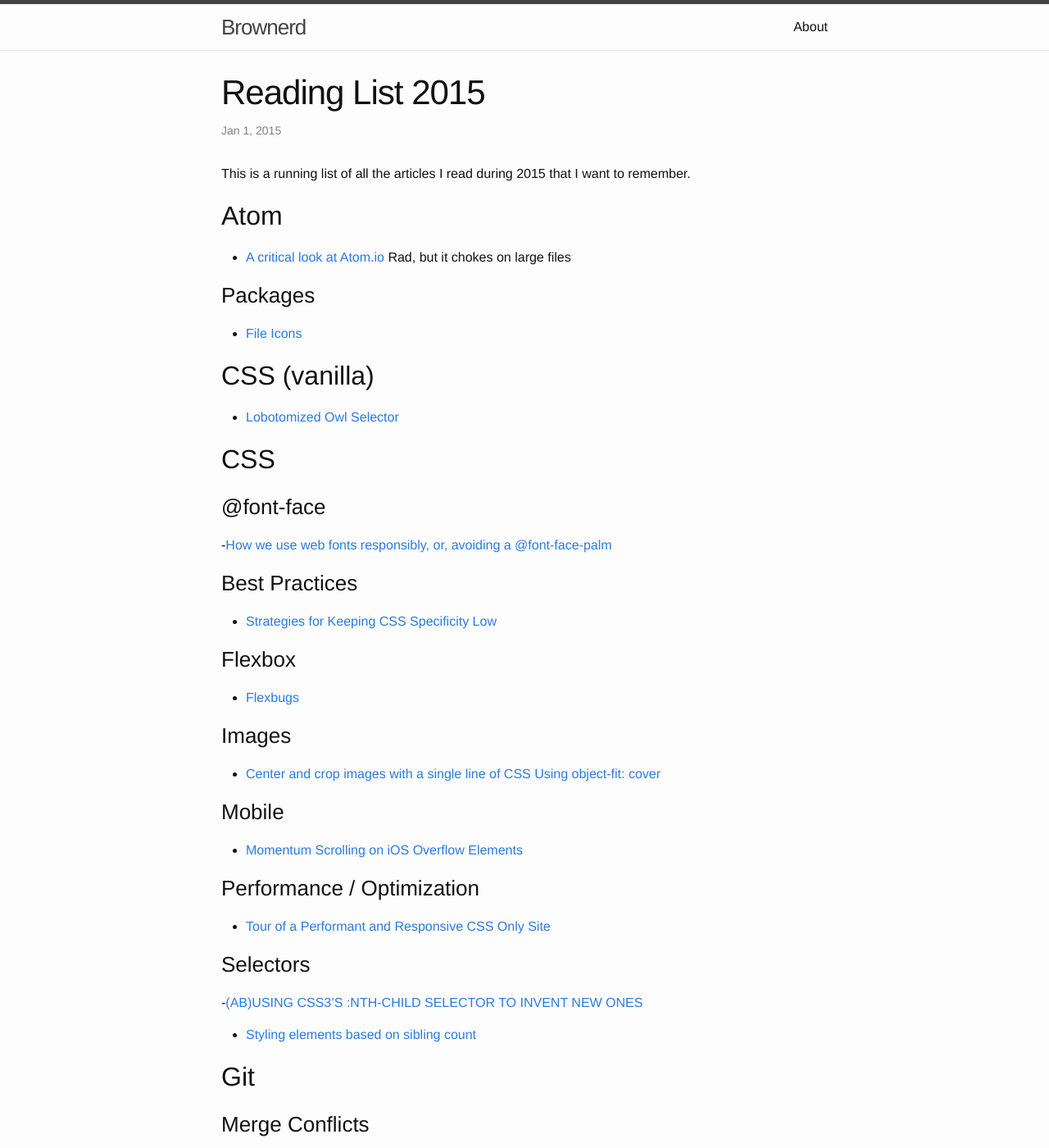
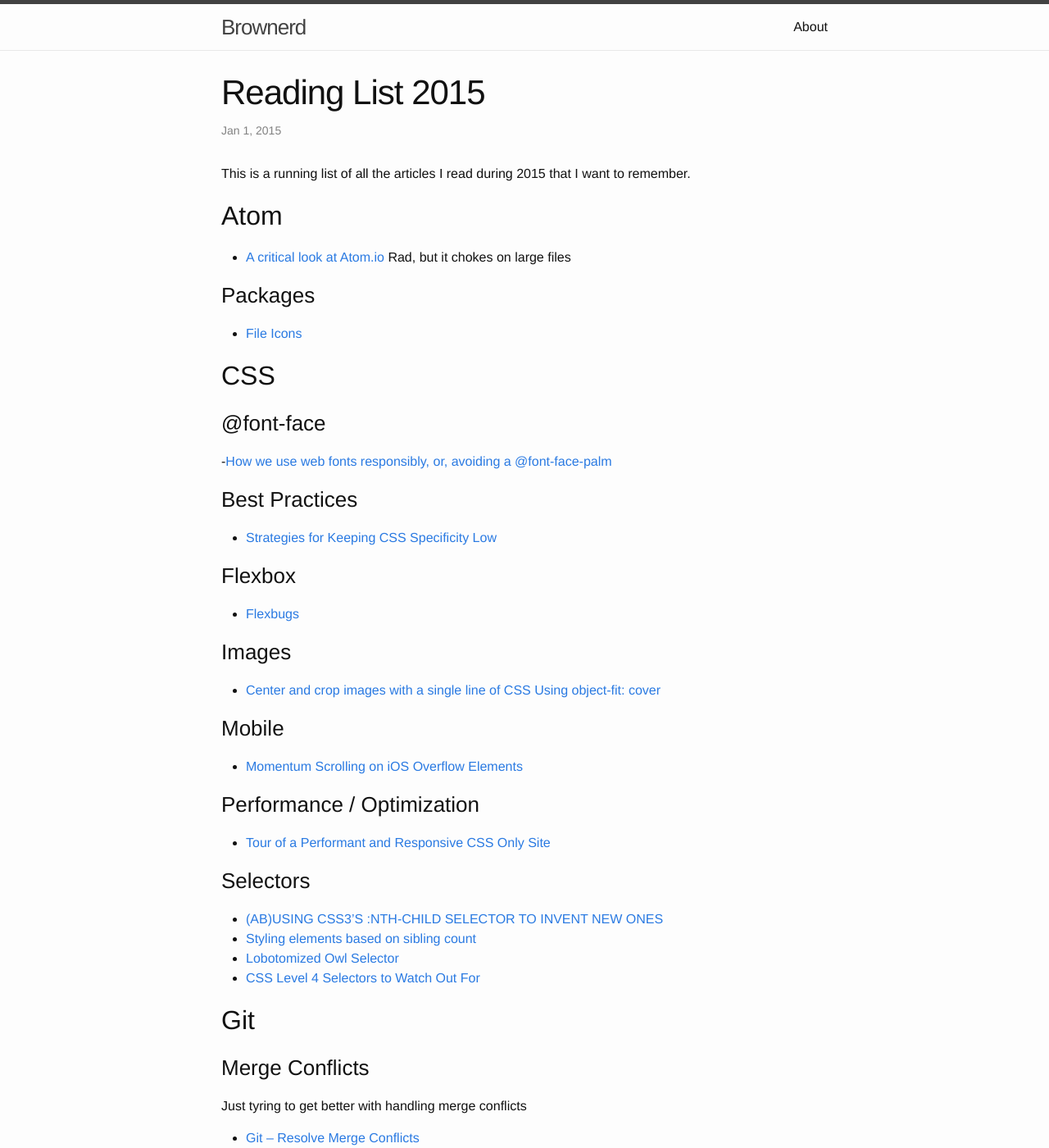
Before and after one commit to brownerd/brownerd.github.io, a Jekyll site: the page built from _posts/2015-01-01-reading-list-2015.md, in a window 1280 px wide and 1400 px high. Shown: the whole window at 82% size. Built offline with Jekyll 4.4.1, drawn with Linux system fonts in a browser that asks for light colours; emoji names are drawn with the system emoji font.

Commit message:
selectors

```diff
--- a/_posts/2015-01-01-reading-list-2015.md
+++ b/_posts/2015-01-01-reading-list-2015.md
@@ -19,16 +19,9 @@ This is a running list of all the articles I read during 2015 that I want to rem
 
 
 
-## CSS (vanilla)
-- [Lobotomized Owl Selector](https://www.youtube.com/watch?v=w4skJXB03Ho)
+## CSS
 
 
-
-
-
-
-
-## CSS
 
 ### @font-face
 -[How we use web fonts responsibly, or, avoiding a @font-face-palm](http://www.filamentgroup.com/lab/font-loading.html)
@@ -63,8 +56,10 @@ This is a running list of all the articles I read during 2015 that I want to rem
 
 
 ### Selectors
--[(AB)USING CSS3'S :NTH-CHILD SELECTOR TO INVENT NEW ONES](https://grack.com/blog/2015/01/09/abusing-css3-selectors/)
+- [(AB)USING CSS3'S :NTH-CHILD SELECTOR TO INVENT NEW ONES](https://grack.com/blog/2015/01/09/abusing-css3-selectors/)
 - [Styling elements based on sibling count](http://lea.verou.me/2011/01/styling-children-based-on-their-number-with-css3/)
+- [Lobotomized Owl Selector](https://www.youtube.com/watch?v=w4skJXB03Ho)
+- [CSS Level 4 Selectors to Watch Out For](https://webdesign.tutsplus.com/articles/css-level-4-selectors-to-watch-out-for--cms-23117)
 
 
 
```
